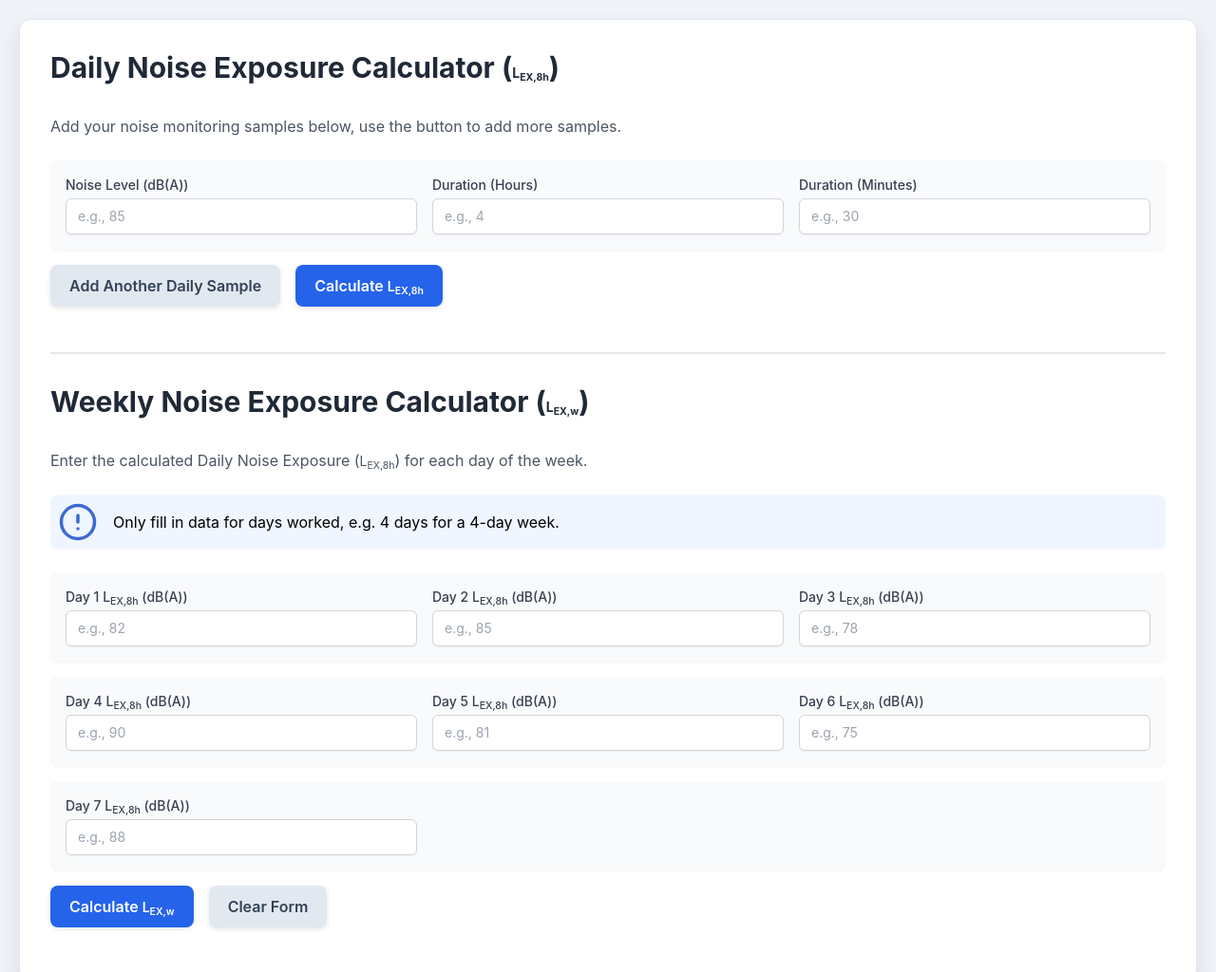
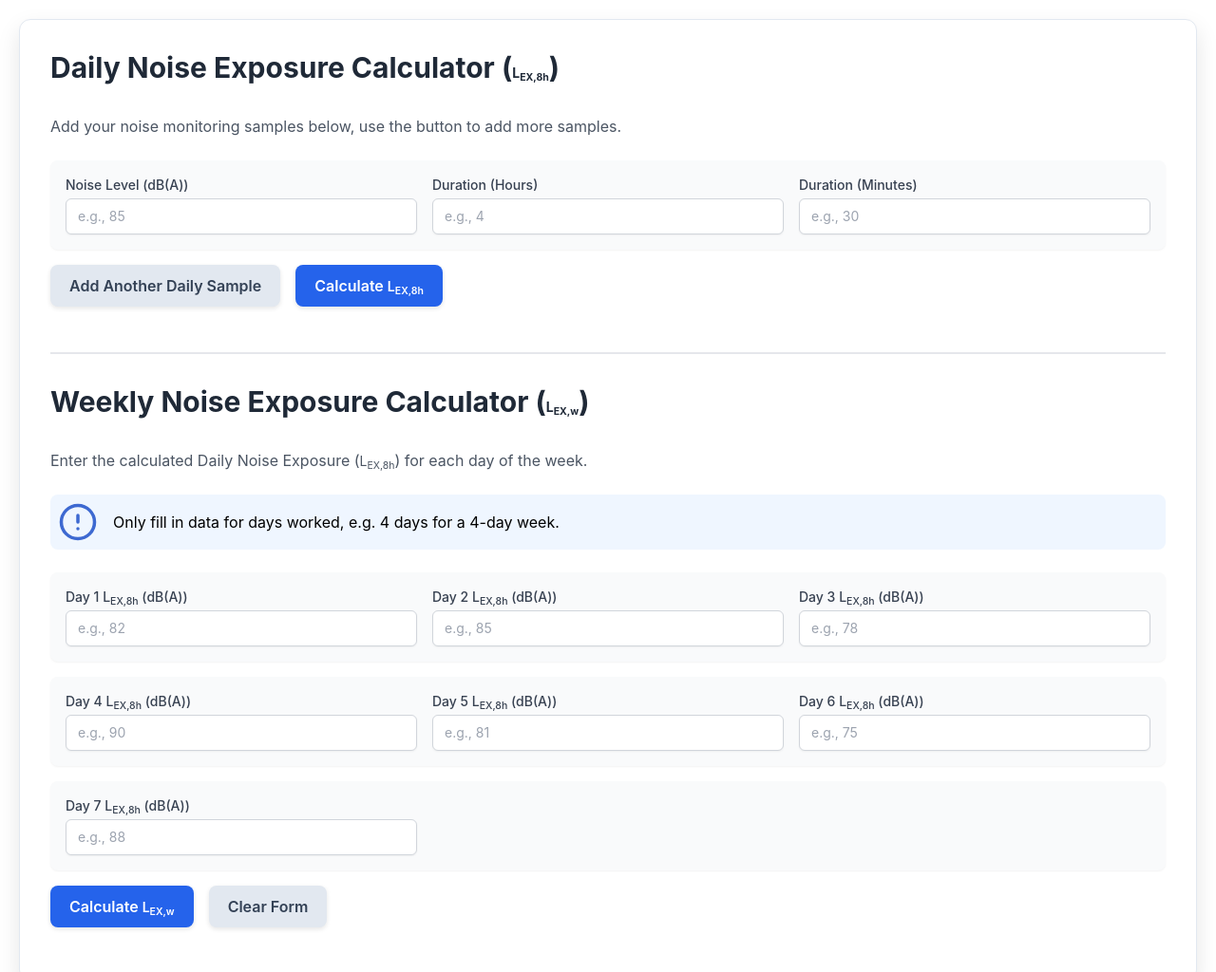
Before and after one commit to OJ423/noise-exposure-calculator, a plain HTML site: page index.html in a window 1280 px wide. Shown: the top 1024 px of the page at 95% size. Drawn offline with nearby package versions, Linux system fonts and the light colour scheme.

Commit message:
remove bkg color

```diff
--- a/index.html
+++ b/index.html
@@ -10,7 +10,6 @@
       /* Custom styles for better aesthetics and font */
       body {
         font-family: "Inter", sans-serif;
-        background-color: #f0f4f8; /* Light blue-gray background */
         display: flex;
         justify-content: center;
         align-items: center;
```
